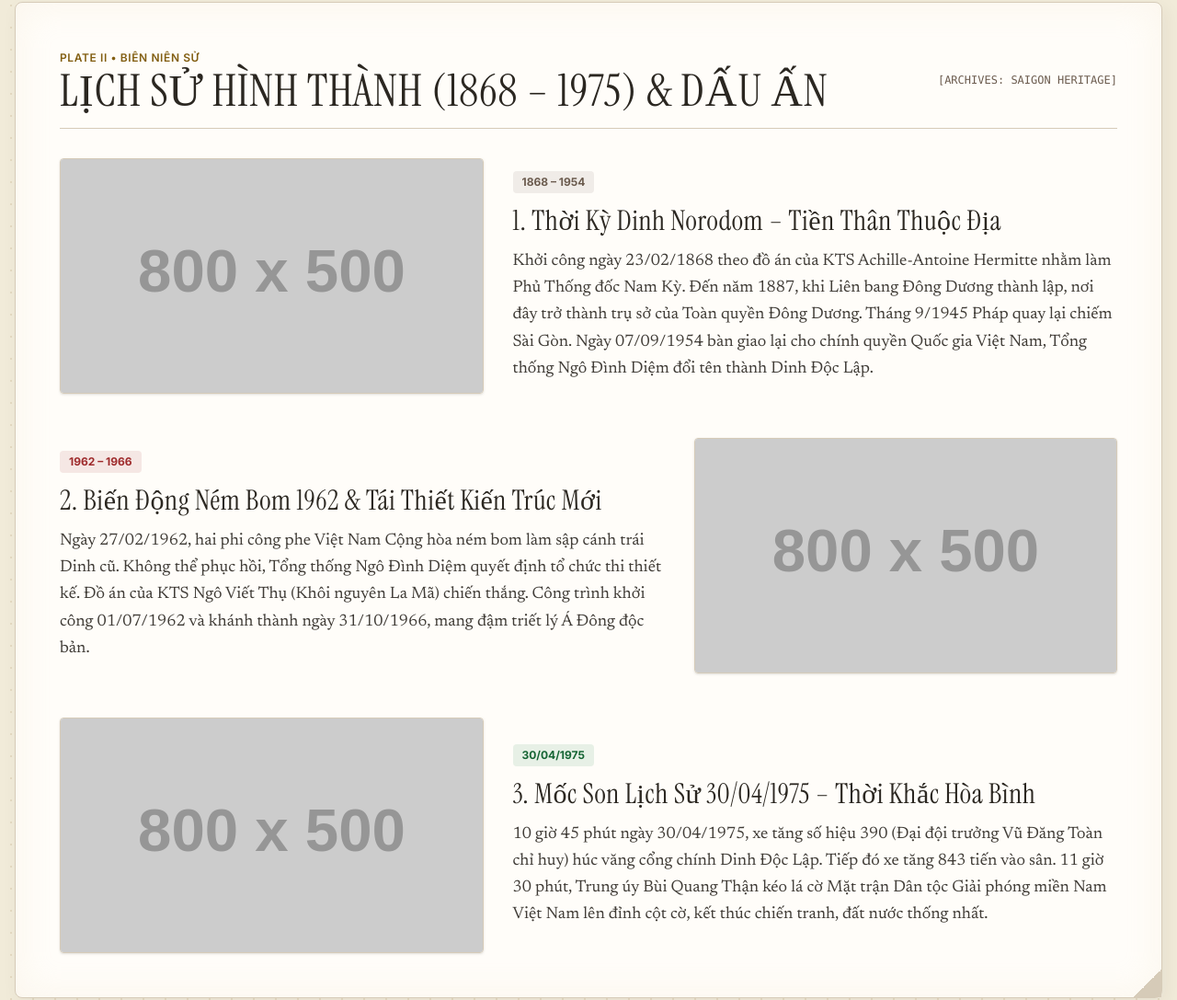
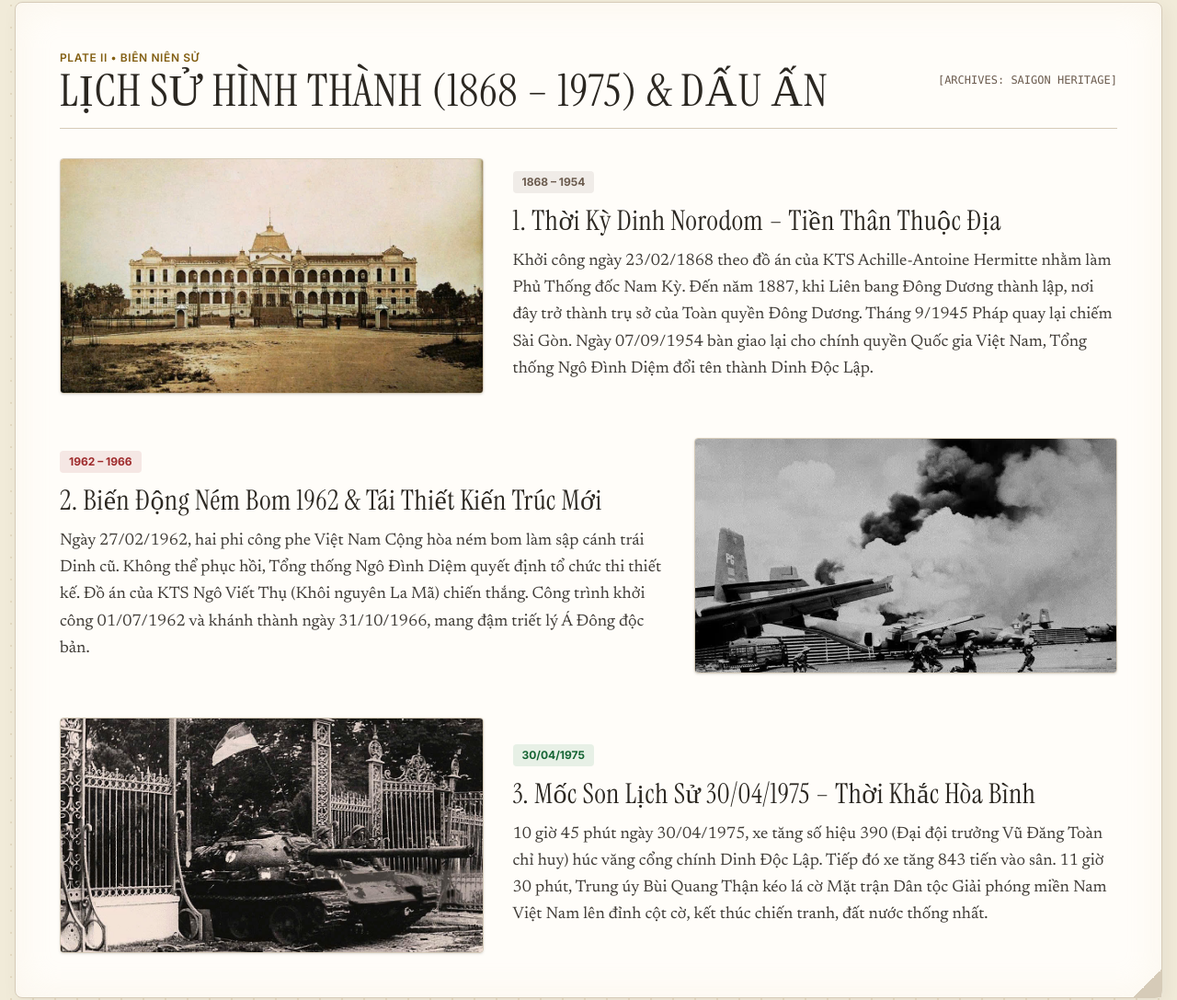
Before and after one commit to mtthanhpham-debug/dinh-doc-lap, a plain HTML site: page index.html in a window 1280 px wide. Shown: the part 1086-2173 px from the top of the page at 92% size. Drawn offline with nearby package versions, Linux system fonts and the light colour scheme; placeholder pictures from the web are drawn by us.

Commit message:
Replace placeholder images with local files
Update image paths

```diff
--- a/index.html
+++ b/index.html
@@ -172,7 +172,7 @@
 
                 <div class="lg:col-span-5 space-y-4">
                     <div class="rounded-lg overflow-hidden border border-[#d6cbb8] shadow-md group">
-                        <img src="https://placehold.co/800x600/2b2721/f4ecd8?text=Dinh+Doc+Lap+Facade" onerror="this.src='https://images.unsplash.com/photo-1583417319070-4a69db38a482?auto=format&fit=crop&w=800&q=80'" alt="Dinh Độc Lập" class="w-full h-72 object-cover group-hover:scale-105 transition duration-500 cursor-pointer" onclick="openModal(this.src, 'Mặt tiền Dinh Độc Lập với đài phun nước trung tâm')">
+                        <img src="full sân present.jpg" onerror="this.src='https://images.unsplash.com/photo-1583417319070-4a69db38a482?auto=format&fit=crop&w=800&q=80'" alt="Dinh Độc Lập" class="w-full h-72 object-cover group-hover:scale-105 transition duration-500 cursor-pointer" onclick="openModal(this.src, 'Mặt tiền Dinh Độc Lập với đài phun nước trung tâm')">
                     </div>
                     <div class="text-center font-sans text-xs italic text-[#6b5b4e]">
                         Hình 1.1: Mặt tiền Dinh Độc Lập và không gian xanh mát giữa lòng Quận 1, TP.HCM.
@@ -221,7 +221,7 @@
                 <!-- Era 1 -->
                 <div class="grid grid-cols-1 lg:grid-cols-12 gap-8 items-center">
                     <div class="lg:col-span-5">
-                        <img src="https://placehold.co/800x500/2b2721/f4ecd8?text=Dinh+Norodom+1868" onerror="this.src='https://images.unsplash.com/photo-1590523277543-a94d2e4eb00b?auto=format&fit=crop&w=800&q=80'" alt="Dinh Norodom" class="rounded border border-[#d6cbb8] shadow w-full h-64 object-cover cursor-pointer" onclick="openModal(this.src, 'Dinh Norodom thời kỳ thuộc địa')">
+                        <img src="full sân past''.jpg" onerror="this.src='https://images.unsplash.com/photo-1590523277543-a94d2e4eb00b?auto=format&fit=crop&w=800&q=80'" alt="Dinh Norodom" class="rounded border border-[#d6cbb8] shadow w-full h-64 object-cover cursor-pointer" onclick="openModal(this.src, 'Dinh Norodom thời kỳ thuộc địa')">
                     </div>
                     <div class="lg:col-span-7 space-y-3">
                         <span class="inline-block px-2.5 py-1 bg-[#6b5b4e]/10 text-[#6b5b4e] text-xs font-bold rounded">1868 – 1954</span>
@@ -242,14 +242,14 @@
                         </p>
                     </div>
                     <div class="lg:col-span-5 order-1 lg:order-2">
-                        <img src="https://placehold.co/800x500/2b2721/f4ecd8?text=Bombing+Historical+Photo" onerror="this.src='https://images.unsplash.com/photo-1579783902614-a3fb3927b675?auto=format&fit=crop&w=800&q=80'" alt="Sự kiện ném bom" class="rounded border border-[#d6cbb8] shadow w-full h-64 object-cover cursor-pointer" onclick="openModal(this.src, 'Tư liệu lịch sử sự kiện tái thiết Dinh')">
+                        <img src="máy bay nổ past.jpg" onerror="this.src='https://images.unsplash.com/photo-1579783902614-a3fb3927b675?auto=format&fit=crop&w=800&q=80'" alt="Sự kiện ném bom" class="rounded border border-[#d6cbb8] shadow w-full h-64 object-cover cursor-pointer" onclick="openModal(this.src, 'Tư liệu lịch sử sự kiện tái thiết Dinh')">
                     </div>
                 </div>
 
                 <!-- Era 3 -->
                 <div class="grid grid-cols-1 lg:grid-cols-12 gap-8 items-center">
                     <div class="lg:col-span-5">
-                        <img src="https://placehold.co/800x500/2b2721/f4ecd8?text=Tank+390+Gate+30041975" onerror="this.src='https://images.unsplash.com/photo-1541872703-74c5e44368f9?auto=format&fit=crop&w=800&q=80'" alt="Xe tăng 390 húc cổng" class="rounded border border-[#d6cbb8] shadow w-full h-64 object-cover cursor-pointer" onclick="openModal(this.src, 'Xe tăng 390 húc văng cổng chính Dinh Độc Lập trưa 30/04/1975')">
+                        <img src="tăng húc past.jpg" onerror="this.src='https://images.unsplash.com/photo-1541872703-74c5e44368f9?auto=format&fit=crop&w=800&q=80'" alt="Xe tăng 390 húc cổng" class="rounded border border-[#d6cbb8] shadow w-full h-64 object-cover cursor-pointer" onclick="openModal(this.src, 'Xe tăng 390 húc văng cổng chính Dinh Độc Lập trưa 30/04/1975')">
                     </div>
                     <div class="lg:col-span-7 space-y-3">
                         <span class="inline-block px-2.5 py-1 bg-green-700/10 text-green-800 text-xs font-bold rounded">30/04/1975</span>
@@ -325,7 +325,7 @@
                     </p>
                 </div>
                 <div class="lg:col-span-5">
-                    <img src="https://placehold.co/800x600/2b2721/f4ecd8?text=Bamboo+Concrete+Screen" onerror="this.src='https://images.unsplash.com/photo-1600585154340-be6161a56a0c?auto=format&fit=crop&w=800&q=80'" alt="Rèm hoa đá đốt trúc" class="rounded border border-[#d6cbb8] shadow w-full h-60 object-cover cursor-pointer" onclick="openModal(this.src, 'Hệ thống rèm hoa đá đốt trúc độc đáo tại Dinh Độc Lập')">
+                    <img src="tường hoa.jpg" onerror="this.src='https://images.unsplash.com/photo-1600585154340-be6161a56a0c?auto=format&fit=crop&w=800&q=80'" alt="Rèm hoa đá đốt trúc" class="rounded border border-[#d6cbb8] shadow w-full h-60 object-cover cursor-pointer" onclick="openModal(this.src, 'Hệ thống rèm hoa đá đốt trúc độc đáo tại Dinh Độc Lập')">
                 </div>
             </div>
         </section>
@@ -357,7 +357,7 @@
                     </p>
                 </div>
                 <div class="lg:col-span-5">
-                    <img id="room-img" src="https://placehold.co/800x500/2b2721/f4ecd8?text=Phong+Khanh+Tiet" onerror="this.src='https://images.unsplash.com/photo-1600210492486-724fe5c67fb0?auto=format&fit=crop&w=800&q=80'" alt="Phòng Khánh Tiết" class="rounded border border-[#d6cbb8] shadow w-full h-64 object-cover cursor-pointer" onclick="openModal(this.src, document.getElementById('room-title').innerText)">
+                    <img id="room-img" src="phòng khánh tiết.jpg" onerror="this.src='https://images.unsplash.com/photo-1600210492486-724fe5c67fb0?auto=format&fit=crop&w=800&q=80'" alt="Phòng Khánh Tiết" class="rounded border border-[#d6cbb8] shadow w-full h-64 object-cover cursor-pointer" onclick="openModal(this.src, document.getElementById('room-title').innerText)">
                 </div>
             </div>
         </section>
@@ -689,27 +689,27 @@
             'khanh-tiet': {
                 title: 'Phòng Khánh Tiết (Đại Sảnh)',
                 desc: 'Là căn phòng rộng lớn nhất trong Dinh với sức chứa lên đến 500 người. Nơi đây từng diễn ra các lễ ra mắt nội các, ký kết văn kiện ngoại giao quan trọng và các tiệc dạ yến quốc gia. Phòng nổi bật với trần cao, hệ thống đèn chùm pha lê nhập khẩu và bức tranh tường quy mô lớn.',
-                img: 'https://placehold.co/800x500/2b2721/f4ecd8?text=Phong+Khanh+Tiet'
+                img: 'phòng khánh tiết.jpg'
             },
             'trinh-quoc-thu': {
                 title: 'Phòng Trình Quốc Thư',
                 desc: 'Nơi các Đại sứ quốc tế đến trình quốc thư lên nguyên thủ. Điểm nhấn vô giá của phòng là bức tranh sơn mài cổ truyền "Bình Ngô Đại Cáo" gồm 40 tấm ghép lại, do danh họa Nguyễn Văn Minh thực hiện miêu tả khí thế hào hùng và khung cảnh thanh bình.',
-                img: 'https://placehold.co/800x500/2b2721/f4ecd8?text=Phong+Trinh+Quoc+Thu'
+                img: 'phòng có tranh.jpg'
             },
             'noi-cac': {
                 title: 'Phòng Nội Các',
                 desc: 'Nơi tổ chức các phiên họp kín của chính quyền cũ. Căn phòng được trang bị bàn họp hình oval lớn, hệ thống mành che nắng nghệ thuật và các thiết bị thu âm, bảo mật hiện đại thời bấy giờ.',
-                img: 'https://placehold.co/800x500/2b2721/f4ecd8?text=Phong+Noi+Cac'
+                img: 'phòng nội.webp'
             },
             'ham-chien-luoc': {
                 title: 'Trái Tim Chỉ Huy Dưới Lòng Đất (Hầm Ngầm)',
                 desc: 'Tầng hầm nằm sâu dưới lòng Dinh, đúc bằng bê tông cốt thép dày đặc biệt chống bom đạn nặng 4.000 tấn. Bao gồm phòng tác chiến, trung tâm bưu điện viễn thông với các bản đồ tác chiến gốc và máy vô tuyến điện.',
-                img: 'https://placehold.co/800x500/2b2721/f4ecd8?text=Ham+Chien+Luoc'
+                img: 'hầm tủ.jpg'
             },
             'bao-vat': {
                 title: 'Bộ Sưu Tập Bảo Vật Quốc Gia (Xe Tăng 390 & 843)',
                 desc: 'Xe tăng 390 (Type 59) do Đại đội trưởng Vũ Đăng Toàn chỉ huy húc văng cổng chính Dinh trưa 30/04/1975 và xe tăng 843. Cả hai hiện là Bảo vật Quốc gia trưng bày trên thảm cỏ trước Dinh.',
-                img: 'https://placehold.co/800x500/2b2721/f4ecd8?text=Xe+Tang+Bao+Vat'
+                img: 'tăng 390.jfif'
             }
         };
 
```
